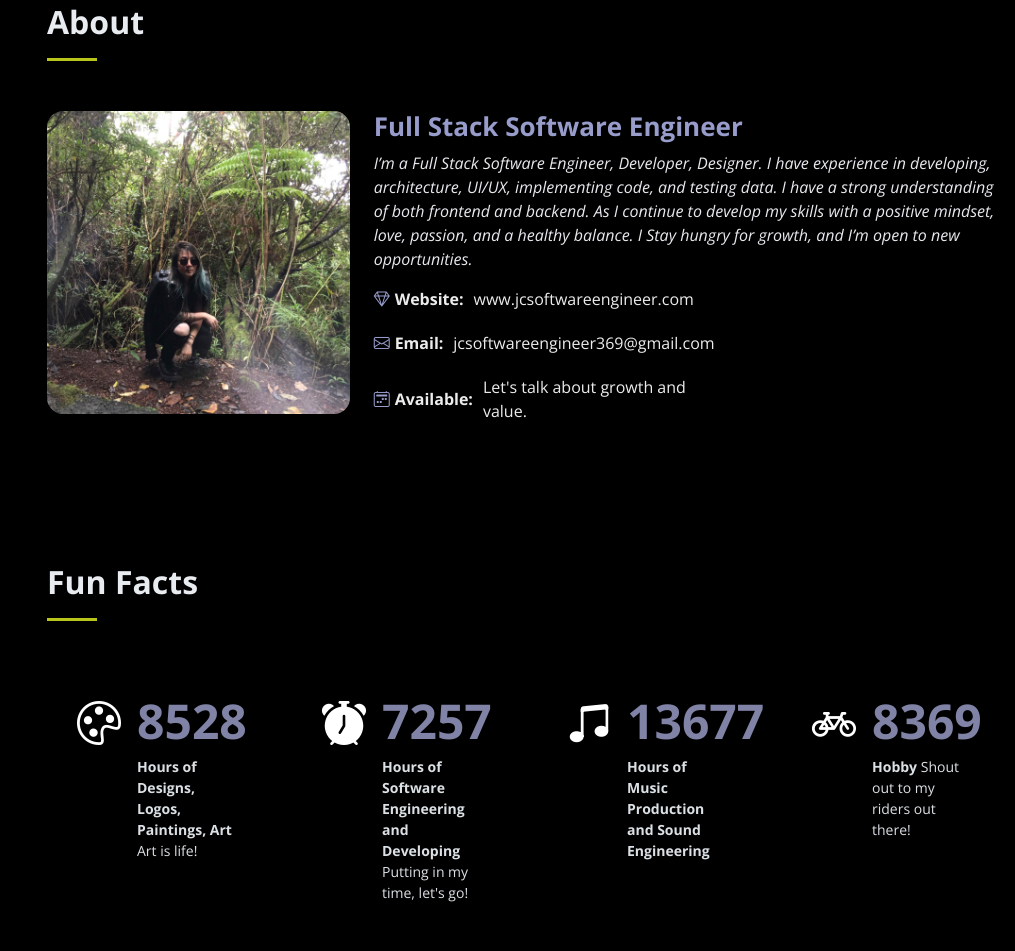
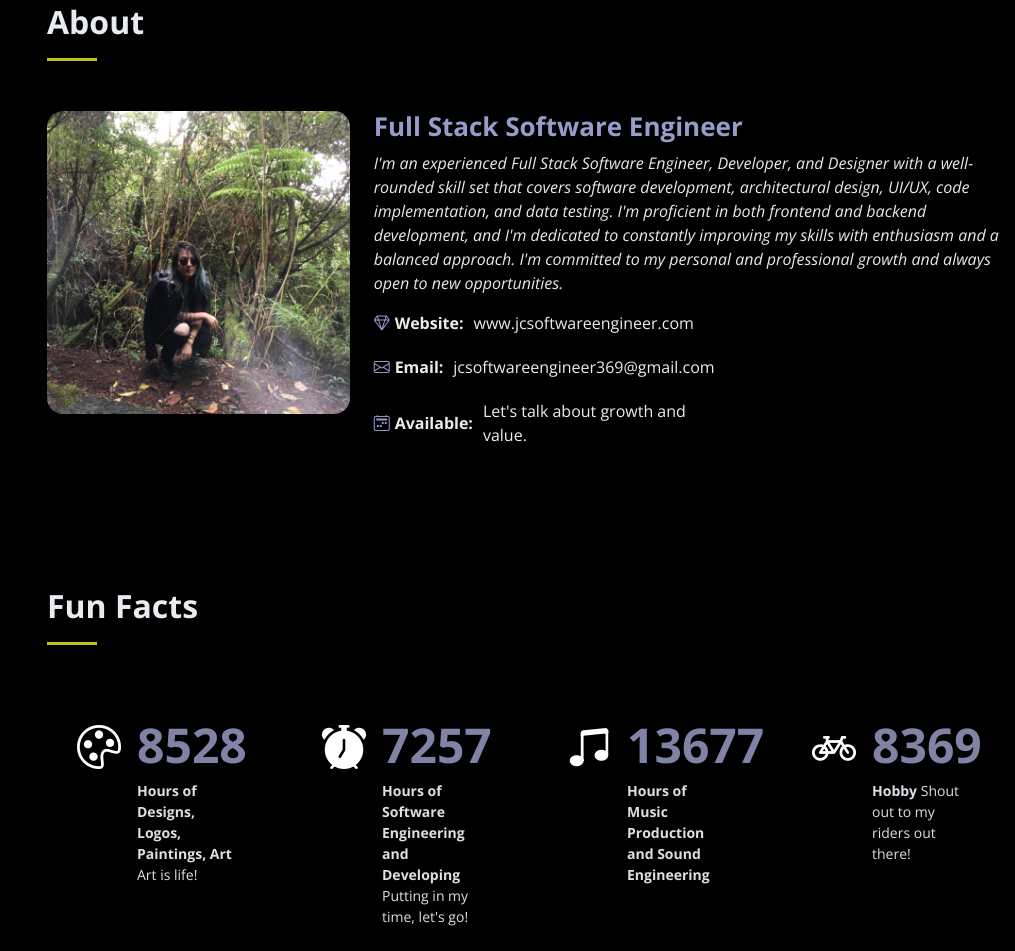
Before and after one commit to Jessi-777/jc-website, a plain HTML site: page index.html in a window 1280 px wide. Shown: the part 857-1808 px from the top of the page, without its empty margins (265-1280 px from the left). Drawn offline with nearby package versions, Linux system fonts and the light colour scheme.

Commit message:
updated about me

```diff
--- a/index.html
+++ b/index.html
@@ -138,7 +138,10 @@
             <div class="col-lg-8 pt-4 pt-lg-0 content" data-aos="fade-left">
               <h3>Full Stack Software Engineer</h3>
               <p class="fst-italic">
-                  I’m a Full Stack Software Engineer, Developer, Designer. I have experience in developing, architecture, UI/UX, implementing code, and testing data. I have a strong understanding of both frontend and backend. As I continue to develop my skills with a positive mindset, love, passion, and a healthy balance. I Stay hungry for growth, and I’m open to new opportunities.</p>
+                  I'm an experienced Full Stack Software Engineer, Developer, and Designer with a well-rounded skill set that covers software development, architectural design,
+                  UI/UX, code implementation, and data testing. I'm proficient in both frontend and backend development, and I'm dedicated to constantly improving my skills with
+                  enthusiasm and a balanced approach. I'm committed to my personal and professional growth and always open to new opportunities.
+                </p>
                     <div class="col-lg-6">
                     <ul>
                       <li>
```
